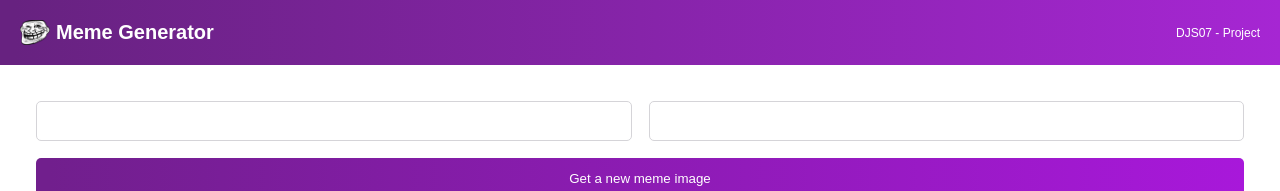
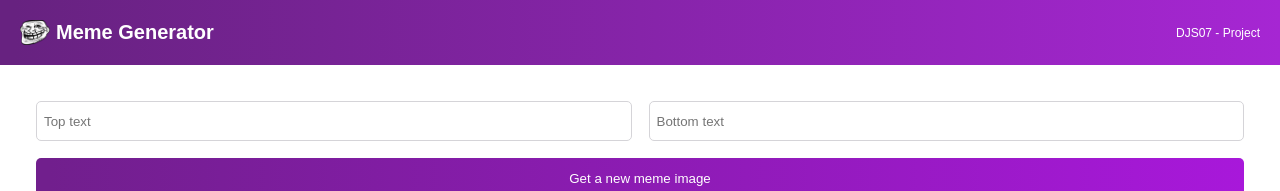
Before and after one commit to Karabo-M-Radebe/KARRAD369_BCL2401_GroupC_KaraboRadebe_DJS07, a React (Vite) app: page / in a window 1280 px wide. Shown: the top 191 px of the page. Built offline with nearby package versions, Linux system fonts and the light colour scheme.

Commit message:
added some placeholder text in the input fields

```diff
--- a/components/InputFields.jsx
+++ b/components/InputFields.jsx
@@ -4,8 +4,8 @@ export default function InputFields () {
     return(
         <main>
             <form className="form">
-                <input className="form--input"/>
-                <input className="form--input"/>
+                <input type= "text" placeholder="Top text" className="form--input"/>
+                <input type= "text" placeholder="Bottom text" className="form--input"/>
                 <button className="form--button">Get a new meme image</button>
             </form>
         </main>
```
